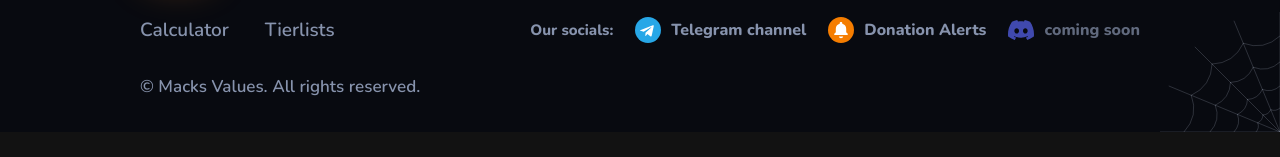
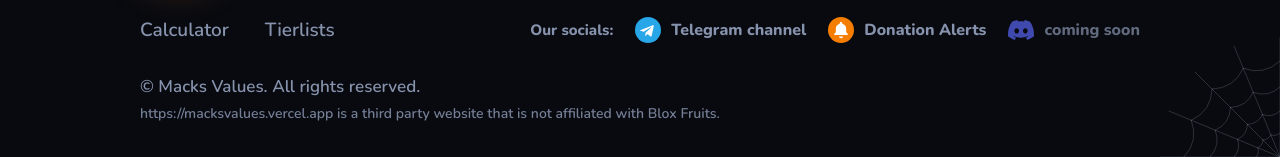
Before and after one commit to Guesty12/macksvalues, a plain HTML site: page index.html in a window 1280 px wide. Shown: the part 1017-1174 px from the top of the page. Before the commit the page ends 1149 px from the top, so only its background shows below. Drawn offline with nearby package versions, Linux system fonts and the light colour scheme.

Commit message:
Update index.html

```diff
--- a/index.html
+++ b/index.html
@@ -95,6 +95,8 @@ footer{--f-text:#8793ad;--f-hover:#d3dcf0;position:relative;flex:none;margin-top
 .f-link:hover{color:var(--f-hover)}
 .f-link:focus-visible{outline:3px solid var(--gold);outline-offset:3px;border-radius:6px}
 .f-copy{margin:0;font-weight:600;font-size:17px;color:var(--f-text)}
+.f-legal{display:flex;flex-direction:column;gap:6px}
+.f-note{font-size:14px;opacity:.85;overflow-wrap:anywhere}
 @media(max-width:640px){.windows{grid-template-columns:1fr}header{padding:14px 16px}.btn{padding:12px 34px}footer{padding:30px 16px 28px}.f-logo{width:64px;height:64px;border-radius:18px}.f-brand{gap:18px}}
 @media(prefers-reduced-motion:reduce){*,*::before,*::after{animation:none!important;transition:none!important}}
 
@@ -287,7 +289,10 @@ footer::before{content:"";position:absolute;left:0;right:0;bottom:100%;height:72
         </span>
       </div>
     </div>
-    <p class="f-copy">&copy; Macks Values. All rights reserved.</p>
+    <div class="f-legal">
+      <p class="f-copy">&copy; Macks Values. All rights reserved.</p>
+      <p class="f-copy f-note">https://macksvalues.vercel.app is a third party website that is not affiliated with Blox Fruits.</p>
+    </div>
   </div>
 <div class="web2" aria-hidden="true"><svg viewBox="0 0 120 120" xmlns="http://www.w3.org/2000/svg" fill="none" stroke="currentColor" stroke-width="1" stroke-linecap="round"><path d="M0 0L120.0 0.0M0 0L110.9 45.9M0 0L84.9 84.9M0 0L45.9 110.9M0 0L0.0 120.0M24.0 0.0Q20.2 4.0 22.2 9.2M22.2 9.2Q17.2 11.5 17.0 17.0M17.0 17.0Q11.5 17.2 9.2 22.2M9.2 22.2Q4.0 20.2 0.0 24.0M46.0 0.0Q38.8 7.7 42.5 17.6M42.5 17.6Q32.9 22.0 32.5 32.5M32.5 32.5Q22.0 32.9 17.6 42.5M17.6 42.5Q7.7 38.8 0.0 46.0M70.0 0.0Q59.0 11.7 64.7 26.8M64.7 26.8Q50.1 33.4 49.5 49.5M49.5 49.5Q33.4 50.1 26.8 64.7M26.8 64.7Q11.7 59.0 0.0 70.0M96.0 0.0Q81.0 16.1 88.7 36.7M88.7 36.7Q68.6 45.9 67.9 67.9M67.9 67.9Q45.9 68.6 36.7 88.7M36.7 88.7Q16.1 81.0 0.0 96.0"/></svg></div></footer>
 <div id="modal" role="dialog" aria-modal="true" aria-labelledby="aTitle">
```
